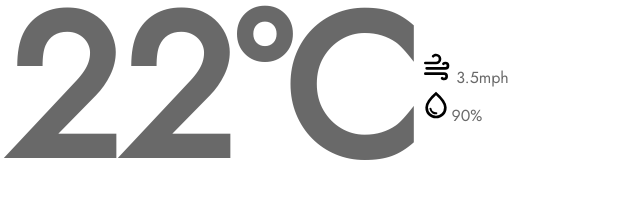
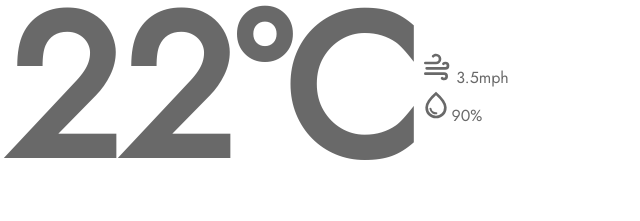
Before and after one commit to deepakdk11/Weather-App, a plain HTML site: page index.html in a window 1280 px wide. Shown: the part 205-426 px from the top of the page, 233-873 px from the left. Drawn offline with Linux system fonts and the light colour scheme.

Commit message:
Color change

```diff
--- a/index.html
+++ b/index.html
@@ -28,8 +28,8 @@
             <div class="center">
                 <p class="celsius">22°C</p>
                 <div class="wind">
-                    <p class="wind-speed"><svg xmlns="http://www.w3.org/2000/svg" width="32" height="32" viewBox="0 0 24 24"><path fill="#000000" d="M4 10a1 1 0 0 1-1-1a1 1 0 0 1 1-1h8a2 2 0 0 0 2-2a2 2 0 0 0-2-2c-.55 0-1.05.22-1.41.59a.973.973 0 0 1-1.42 0c-.39-.39-.39-1.03 0-1.42C9.9 2.45 10.9 2 12 2a4 4 0 0 1 4 4a4 4 0 0 1-4 4H4m15 2a1 1 0 0 0 1-1a1 1 0 0 0-1-1c-.28 0-.53.11-.71.29a.996.996 0 0 1-1.41 0c-.38-.39-.38-1.02 0-1.41C17.42 8.34 18.17 8 19 8a3 3 0 0 1 3 3a3 3 0 0 1-3 3H5a1 1 0 0 1-1-1a1 1 0 0 1 1-1h14m-1 6H4a1 1 0 0 1-1-1a1 1 0 0 1 1-1h14a3 3 0 0 1 3 3a3 3 0 0 1-3 3c-.83 0-1.58-.34-2.12-.88c-.38-.39-.38-1.02 0-1.41a.996.996 0 0 1 1.41 0c.18.18.43.29.71.29a1 1 0 0 0 1-1a1 1 0 0 0-1-1Z"/></svg> 3.5mph</p>
-                    <p class="humanity"><svg xmlns="http://www.w3.org/2000/svg" width="32" height="32" viewBox="0 0 24 24"><path fill="#000000" d="M12.275 19q.3-.025.513-.238T13 18.25q0-.35-.225-.563T12.2 17.5q-1.025.075-2.175-.563t-1.45-2.312q-.05-.275-.262-.45T7.825 14q-.35 0-.575.263t-.15.612q.425 2.275 2 3.25t3.175.875ZM12 22q-3.425 0-5.713-2.35T4 13.8q0-2.5 1.988-5.438T12 2q4.025 3.425 6.013 6.363T20 13.8q0 3.5-2.288 5.85T12 22Zm0-2q2.6 0 4.3-1.763T18 13.8q0-1.825-1.513-4.125T12 4.65Q9.025 7.375 7.513 9.675T6 13.8q0 2.675 1.7 4.438T12 20Zm0-8Z"/></svg>90%</p>
+                    <p class="wind-speed"><svg xmlns="http://www.w3.org/2000/svg" width="32" height="32" viewBox="0 0 24 24"><path fill="#696969" d="M4 10a1 1 0 0 1-1-1a1 1 0 0 1 1-1h8a2 2 0 0 0 2-2a2 2 0 0 0-2-2c-.55 0-1.05.22-1.41.59a.973.973 0 0 1-1.42 0c-.39-.39-.39-1.03 0-1.42C9.9 2.45 10.9 2 12 2a4 4 0 0 1 4 4a4 4 0 0 1-4 4H4m15 2a1 1 0 0 0 1-1a1 1 0 0 0-1-1c-.28 0-.53.11-.71.29a.996.996 0 0 1-1.41 0c-.38-.39-.38-1.02 0-1.41C17.42 8.34 18.17 8 19 8a3 3 0 0 1 3 3a3 3 0 0 1-3 3H5a1 1 0 0 1-1-1a1 1 0 0 1 1-1h14m-1 6H4a1 1 0 0 1-1-1a1 1 0 0 1 1-1h14a3 3 0 0 1 3 3a3 3 0 0 1-3 3c-.83 0-1.58-.34-2.12-.88c-.38-.39-.38-1.02 0-1.41a.996.996 0 0 1 1.41 0c.18.18.43.29.71.29a1 1 0 0 0 1-1a1 1 0 0 0-1-1Z"/></svg> 3.5mph</p>
+                    <p class="humanity"><svg xmlns="http://www.w3.org/2000/svg" width="32" height="32" viewBox="0 0 24 24"><path fill="#696969" d="M12.275 19q.3-.025.513-.238T13 18.25q0-.35-.225-.563T12.2 17.5q-1.025.075-2.175-.563t-1.45-2.312q-.05-.275-.262-.45T7.825 14q-.35 0-.575.263t-.15.612q.425 2.275 2 3.25t3.175.875ZM12 22q-3.425 0-5.713-2.35T4 13.8q0-2.5 1.988-5.438T12 2q4.025 3.425 6.013 6.363T20 13.8q0 3.5-2.288 5.85T12 22Zm0-2q2.6 0 4.3-1.763T18 13.8q0-1.825-1.513-4.125T12 4.65Q9.025 7.375 7.513 9.675T6 13.8q0 2.675 1.7 4.438T12 20Zm0-8Z"/></svg>90%</p>
                 </div>
             </div>
 
@@ -70,7 +70,6 @@
                 </div>
             </div>
         </div>
->
     </div>
     <script src="./assets/Js/script.js"></script>
 </body>
```
